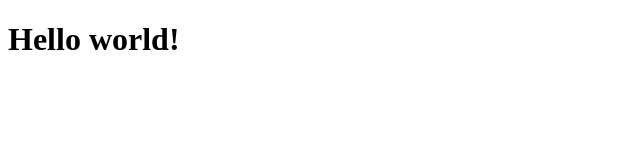
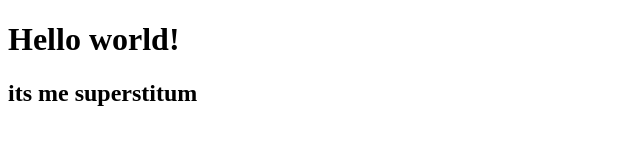
Before and after one commit to Ackrmn/project, a plain HTML site: page index.html in a window 1280 px wide. Shown: the whole page, without its empty margins (0-640 px from the left). Drawn offline with Linux system fonts and the light colour scheme.

Commit message:
index.html mod

```diff
--- a/index.html
+++ b/index.html
@@ -8,5 +8,6 @@
 </head>
 <body>
     <h1>Hello world!</h1>
+    <h2>its me superstitum</h2>
 </body>
 </html>
```
